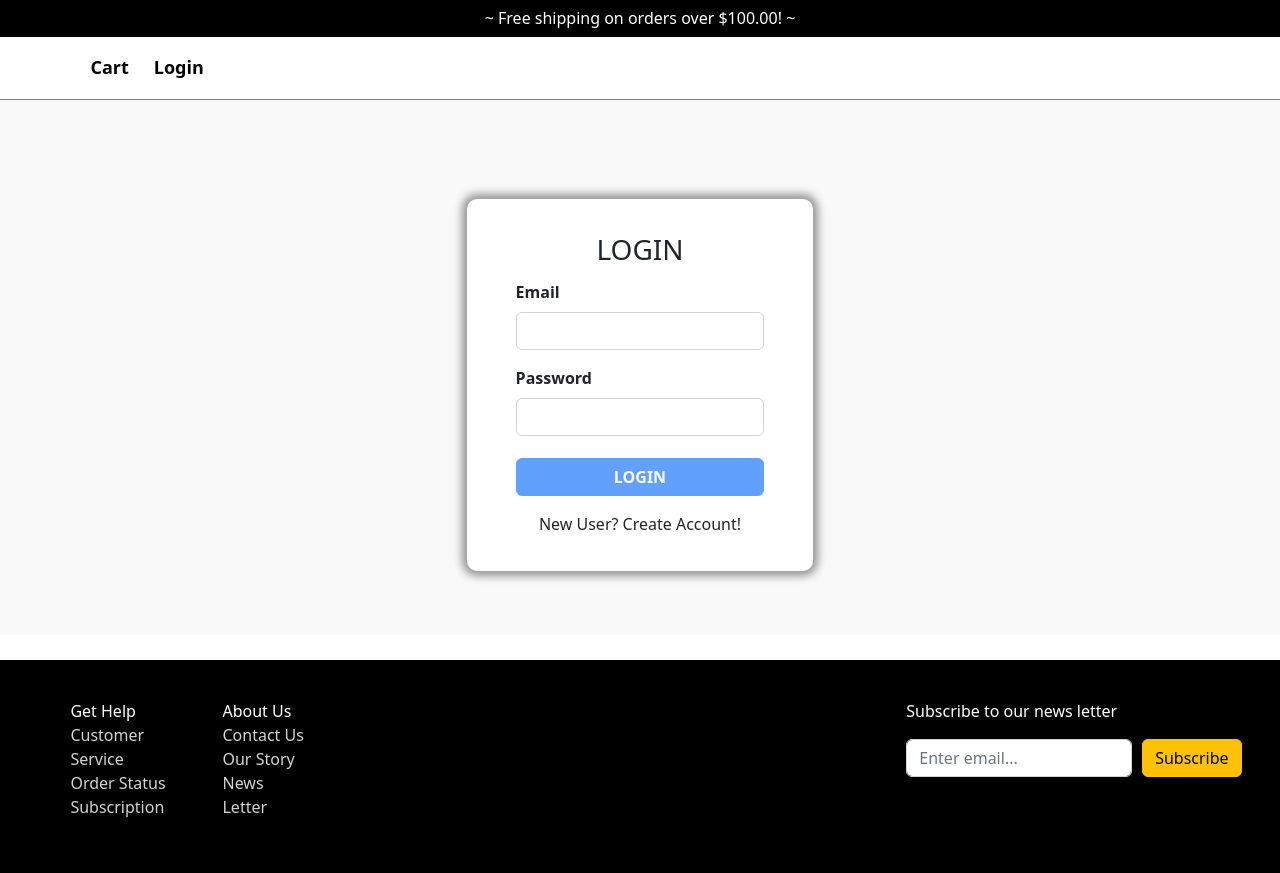
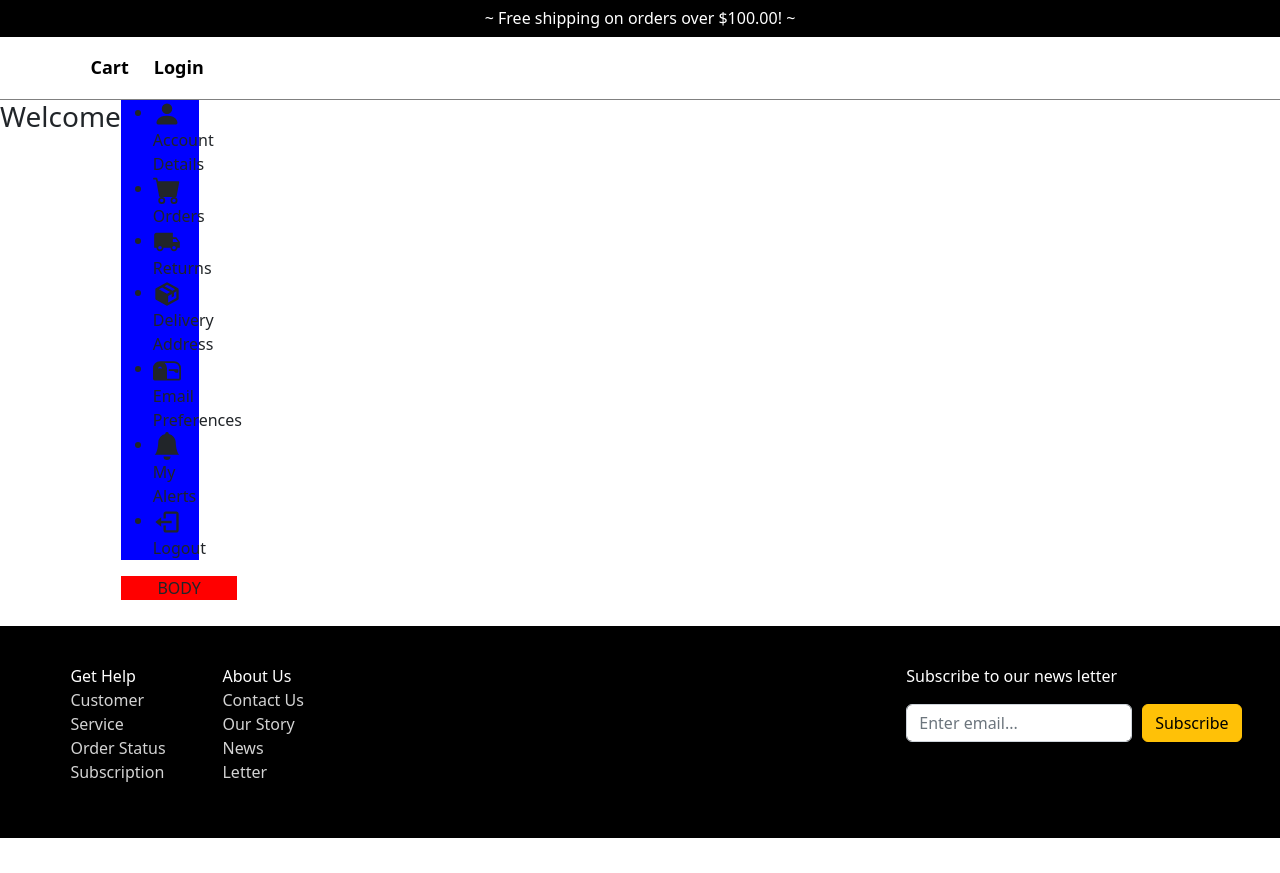
Before and after one commit to shanemr/skate-ecom-front-end, a React (Create React App) app in the folder skate-ecom-front-end/skate-ecom-master/: page /profile in a window 1280 px wide. Before the commit this address led to /login. After the commit the page ends 838 px from the top, so only its background shows below. Built offline with nearby package versions, Linux system fonts and the light colour scheme; no server answers.

Commit message:
added icons and profile info for userprofile page

```diff
--- a/skate-ecom-front-end/skate-ecom-master/src/Components/UserProfile.js
+++ b/skate-ecom-front-end/skate-ecom-master/src/Components/UserProfile.js
@@ -1,16 +1,26 @@
 import React from "react";
-
+import { useState } from "react";
 import '../Styles/UserProfile.css'
 import { useEffect} from "react";
 import { useSelector } from "react-redux";
 import axios from "axios";
 import { useNavigate } from "react-router-dom";
+import {BsFillPersonFill,BsFillCartFill,BsMailbox2, BsFillBellFill} from "react-icons/bs"
+import {MdLocalShipping} from "react-icons/md"
+import {BiSolidPackage,BiLogOut} from "react-icons/bi"
 
 const UserProfile = () =>{
     const serverUrl = process.env.REACT_APP_SERVER_URL;
     const token = useSelector((state) => state.AuthReducer.user.token);
     const isLoggedIn = useSelector((state) => state.AuthReducer.user.isLoggedIn);
     const navigate = useNavigate();
+    const[userProfileInfo, setUserProfileInfo] = useState({
+        email: '',
+        firstName: '',
+        lastName: '',
+        address: '',
+        phoneNum: ''
+    });
 
     useEffect(() =>{
         if(isLoggedIn){
@@ -18,7 +28,7 @@ const UserProfile = () =>{
             .then( r => console.log(r))
             .catch(e => console.log(e))
         } else{
-            navigate('/login');
+            navigate('/profile');
         }
 
     })
@@ -28,8 +38,24 @@ const UserProfile = () =>{
     return(
 
         <div id='main-container'>
-            <div id = 'side-nav-list'>NAV</div>
+            <h3>Welcome</h3>
+            <div id='nav-content-container'>
+            <div id = 'side-nav-list'>
+                <ul id='nav-list'>
+                    <li className='side-nav-list-item'><BsFillPersonFill size={28} className="side-nav-list-item-icon"/>Account Details</li>
+                    <li className='side-nav-list-item'><BsFillCartFill size={28} className="side-nav-list-item-icon"/>Orders</li>
+                    <li className='side-nav-list-item'><MdLocalShipping size={28} className="side-nav-list-item-icon"/>Returns</li>
+                    <li className='side-nav-list-item'><BiSolidPackage size={28} className="side-nav-list-item-icon"/>Delivery Address</li>
+                    <li className='side-nav-list-item'><BsMailbox2 size={28} className="side-nav-list-item-icon"/>Email Preferences</li>
+                    <li className='side-nav-list-item'><BsFillBellFill size={28} className="side-nav-list-item-icon"/>My Alerts</li>
+                    <li className='side-nav-list-item'><BiLogOut size={28} className="side-nav-list-item-icon"/>Logout</li>
+                </ul>
+
+
+            </div>
             <div id='current-active-content'>BODY</div>
+            </div>
+
         </div>
 
 
```
